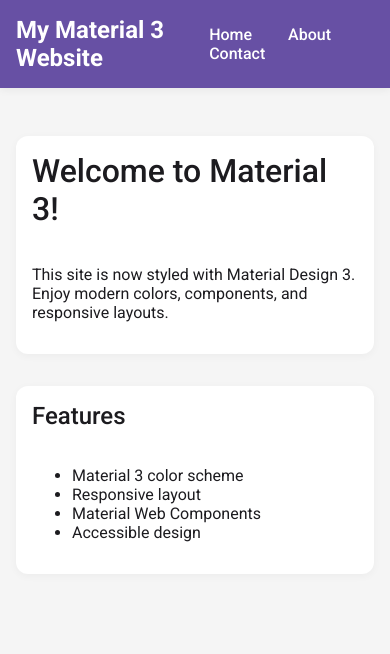
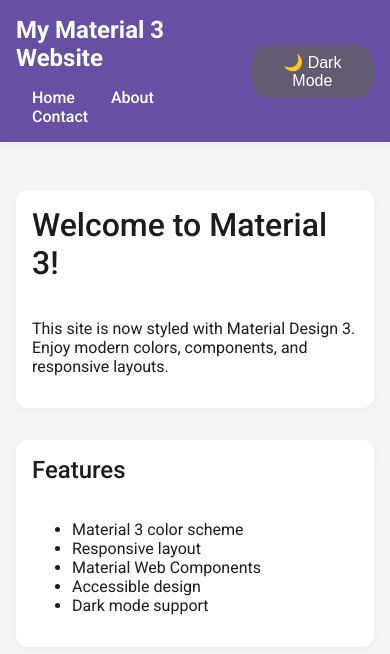
Before and after one commit to 81R/website, a plain HTML site: page index.html in a window 390 px wide. Drawn offline with Linux system fonts and the light colour scheme.

Commit message:
Add dark mode toggle to homepage using Material 3 variables and script

```diff
--- a/index.html
+++ b/index.html
@@ -9,7 +9,7 @@
   <link rel="stylesheet" href="https://fonts.googleapis.com/css?family=Roboto:400,500,700&display=swap">
   <style>
     :root {
-      /* Material 3 color scheme */
+      /* Light theme (Material 3) */
       --md-sys-color-primary: #6750a4;
       --md-sys-color-on-primary: #fff;
       --md-sys-color-secondary: #625b71;
@@ -18,11 +18,22 @@
       --md-sys-color-on-surface: #1c1b1f;
     }
 
+    body.dark-mode {
+      /* Dark theme (Material 3) */
+      --md-sys-color-primary: #d0bcff;
+      --md-sys-color-on-primary: #381e72;
+      --md-sys-color-secondary: #e8def8;
+      --md-sys-color-background: #181824;
+      --md-sys-color-surface: #1c1b1f;
+      --md-sys-color-on-surface: #e6e1e5;
+    }
+
     body {
       margin: 0;
       font-family: 'Roboto', Arial, sans-serif;
       background: var(--md-sys-color-background);
       color: var(--md-sys-color-on-surface);
+      transition: background 0.2s, color 0.2s;
     }
 
     header {
@@ -33,6 +44,12 @@
       align-items: center;
       justify-content: space-between;
       box-shadow: 0 2px 8px rgba(0,0,0,0.06);
+    }
+
+    .header-content {
+      display: flex;
+      align-items: center;
+      gap: 2rem;
     }
 
     nav a {
@@ -61,11 +78,25 @@
       display: flex;
       flex-direction: column;
       align-items: flex-start;
+      color: var(--md-sys-color-on-surface);
+      transition: background 0.2s, color 0.2s;
     }
 
     h1, h2 {
       font-weight: 500;
       margin-top: 0;
+    }
+
+    .dark-toggle-btn {
+      background: var(--md-sys-color-secondary);
+      color: var(--md-sys-color-on-primary);
+      border: none;
+      border-radius: 20px;
+      padding: 0.5rem 1rem;
+      font-size: 1rem;
+      cursor: pointer;
+      margin-left: 1rem;
+      transition: background 0.2s, color 0.2s;
     }
 
     @media (max-width: 600px) {
@@ -75,17 +106,24 @@
       .card {
         padding: 1rem;
       }
+      .header-content {
+        flex-direction: column;
+        gap: 1rem;
+      }
     }
   </style>
 </head>
 <body>
   <header>
+    <div class="header-content">
       <div style="font-size: 1.5rem; font-weight: 700;">My Material 3 Website</div>
       <nav>
         <a href="#">Home</a>
         <a href="#">About</a>
         <a href="#">Contact</a>
       </nav>
+    </div>
+    <button class="dark-toggle-btn" id="themeToggle">🌙 Dark Mode</button>
   </header>
   <main>
     <div class="card">
@@ -102,8 +140,34 @@
         <li>Responsive layout</li>
         <li>Material Web Components</li>
         <li>Accessible design</li>
+        <li>Dark mode support</li>
       </ul>
     </div>
   </main>
+  <script>
+    // Dark mode toggle logic
+    const toggleBtn = document.getElementById('themeToggle');
+    const body = document.body;
+
+    function updateThemeBtn() {
+      if (body.classList.contains('dark-mode')) {
+        toggleBtn.textContent = '☀️ Light Mode';
+      } else {
+        toggleBtn.textContent = '🌙 Dark Mode';
+      }
+    }
+
+    toggleBtn.addEventListener('click', () => {
+      body.classList.toggle('dark-mode');
+      updateThemeBtn();
+      localStorage.setItem('theme', body.classList.contains('dark-mode') ? 'dark' : 'light');
+    });
+
+    // Optional: persist theme preference
+    if (localStorage.getItem('theme') === 'dark') {
+      body.classList.add('dark-mode');
+    }
+    updateThemeBtn();
+  </script>
 </body>
 </html>
```
Lines whose indentation alone changed are shown as unchanged.
